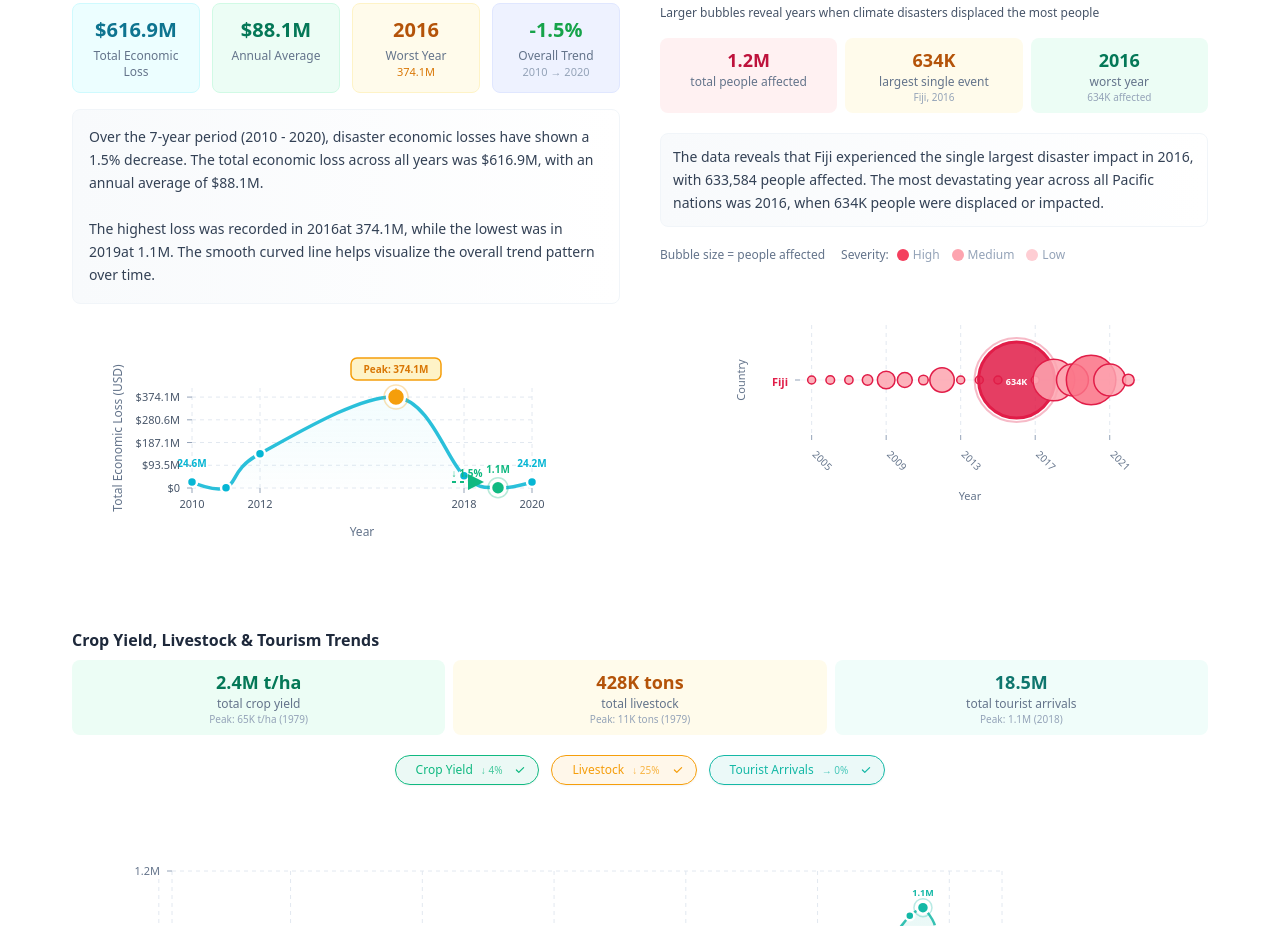
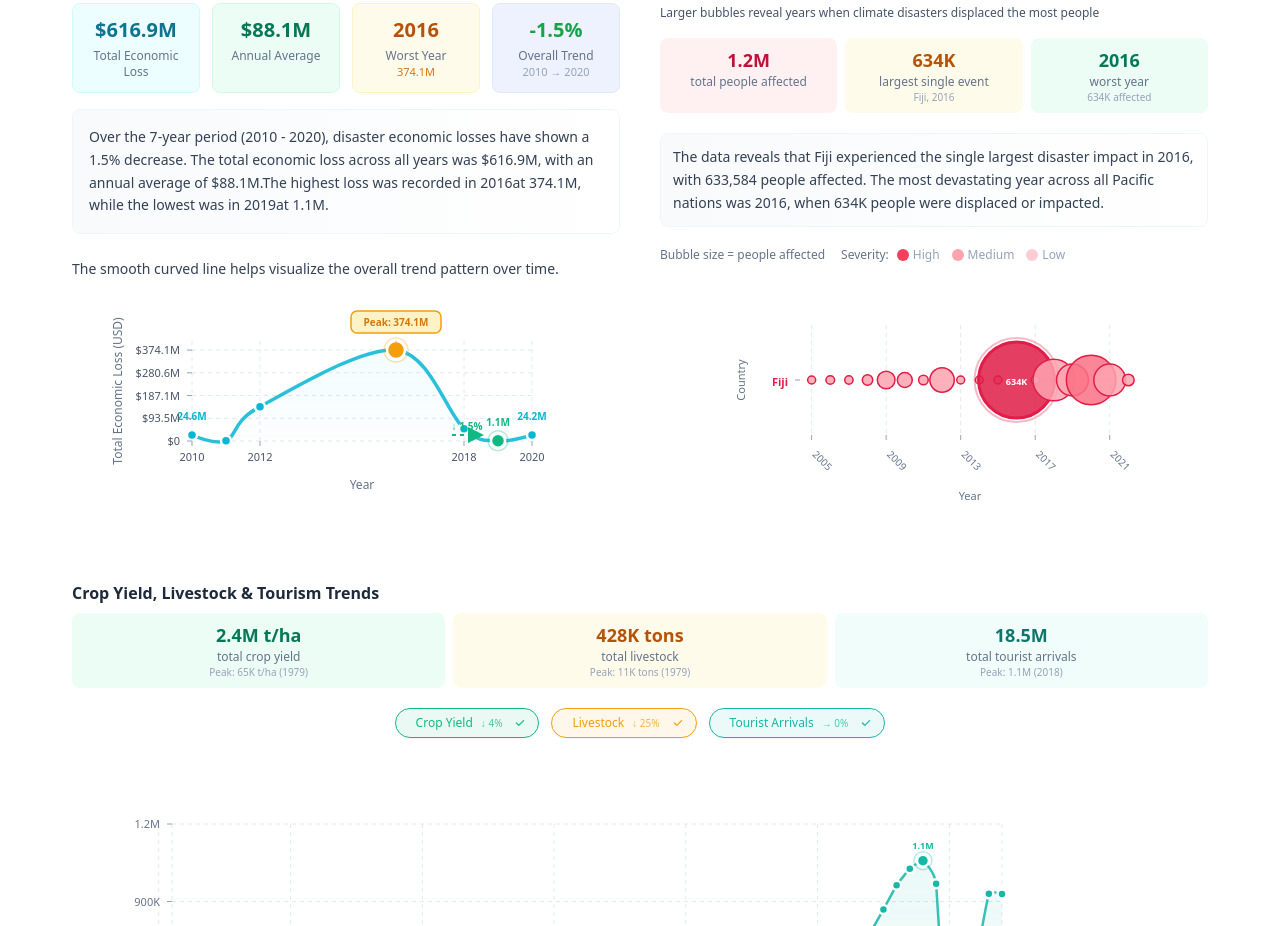
Before and after one commit to Keison542/pac-dataviz-challenge, a Next.js app: page / in a window 1280 px wide. Shown: the part 2420-3346 px from the top of the page. Built offline with nearby package versions, Linux system fonts and the light colour scheme.

Commit message:
Refactor trend line description in lineChart
Removed redundant sentence about the highest loss and adjusted paragraph structure.

```diff
--- a/src/vizualization/lineChart/trendLine.tsx
+++ b/src/vizualization/lineChart/trendLine.tsx
@@ -249,16 +249,15 @@ export const TrendLine = ({
           Over the {trendData.length}-year period ({trendData[0]?.year} - {trendData[trendData.length - 1]?.year}),
           disaster economic losses have shown a {Math.abs(growthRate).toFixed(1)}% {growthRate > 0 ? 'increase' : 'decrease'}.
           The total economic loss across all years was {formatTick(totalLoss)},
-          with an annual average of {formatTick(averageLoss)}.
-        </p>
-        <p className="text-sm text-slate-700 leading-relaxed mt-2">
-          The highest loss was recorded in {worstYear?.year}
+          with an annual average of {formatTick(averageLoss)}.The highest loss was recorded in {worstYear?.year}
           at {worstYear ? formatCompact(worstYear.total) : "—"},
           while the lowest was in {bestYear?.year}
           at {bestYear ? formatCompact(bestYear.total) : "—"}.
+        </p>
+      </div>
+        <p className="text-sm text-slate-700 leading-relaxed mt-2">
           The smooth curved line helps visualize the overall trend pattern over time.
         </p>
-      </div>
 
       {/* Line Chart */}
       <div className="relative">
```
